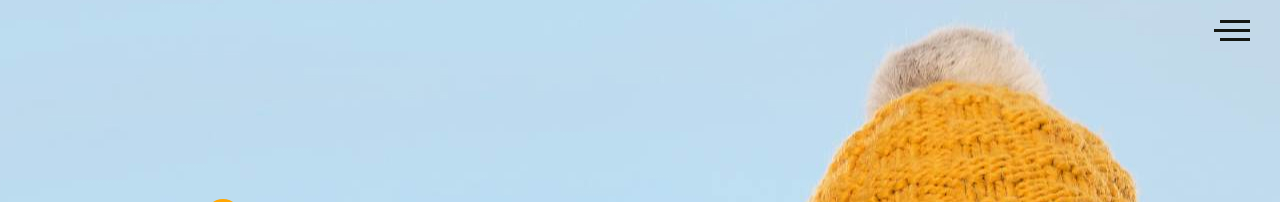
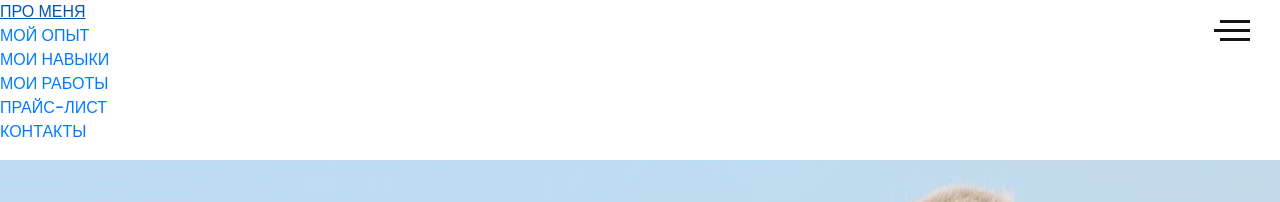
Before and after one commit to strahpas/site_portfolio, a website: page src/index.html in a window 1280 px wide. Shown: the top 202 px of the page. Drawn offline with nearby package versions, Linux system fonts and the light colour scheme; files that its build step writes are made by us from their sources; files whose address does not match are found by name.

Commit message:
add menu in fist display

```diff
--- a/src/index.html
+++ b/src/index.html
@@ -57,6 +57,26 @@
         <div class="sidepanel__divider"></div>
         <div class="sidepanel__text"><span>Социальные сети</span></div>
     </aside>
+    <div class="menu">
+        <div class="menu__block">
+            <div class="menu__close"></div>
+           <nav>
+                <ul class="menu__list">
+                    <li class="menu__link"><a href="#">ПРО МЕНЯ</a></li>
+                    <li class="menu__link"><a href="#">МОЙ ОПЫТ</a></li>
+                    <li class="menu__link"><a href="#">МОИ НАВЫКИ</a></li>
+                    <li class="menu__link"><a href="#">МОИ РАБОТЫ</a></li>
+                    <li class="menu__link"><a href="#">ПРАЙС-ЛИСТ</a></li>
+                    <li class="menu__link"><a href="#">КОНТАКТЫ</a></li>
+                </ul>
+            </nav>
+            <div class="menu__social">
+
+            </div>
+            <div class="menu__overlay"></div>
+
+        </div>
+    </div>
     <section class="promo">
         <div class="hamburger">
             <span></span>
```
Also changed, not shown: dist/index.html.
